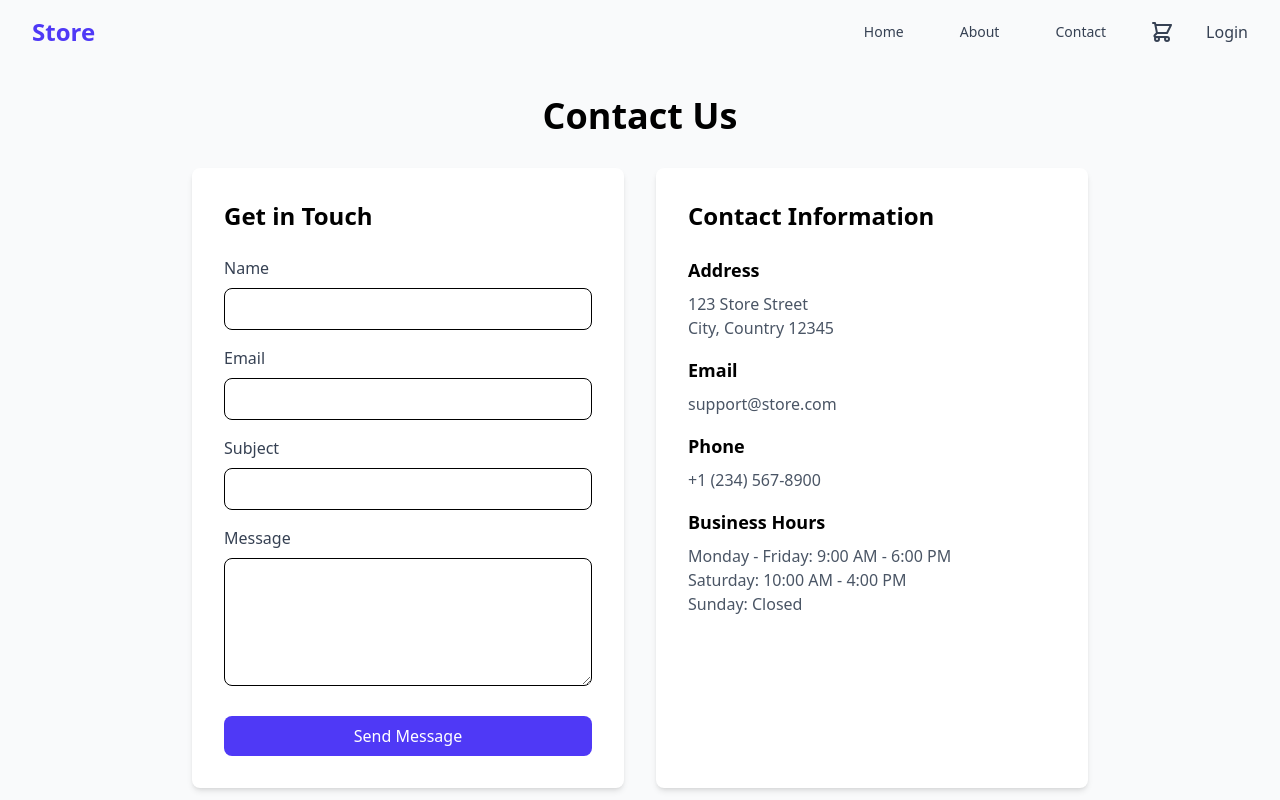
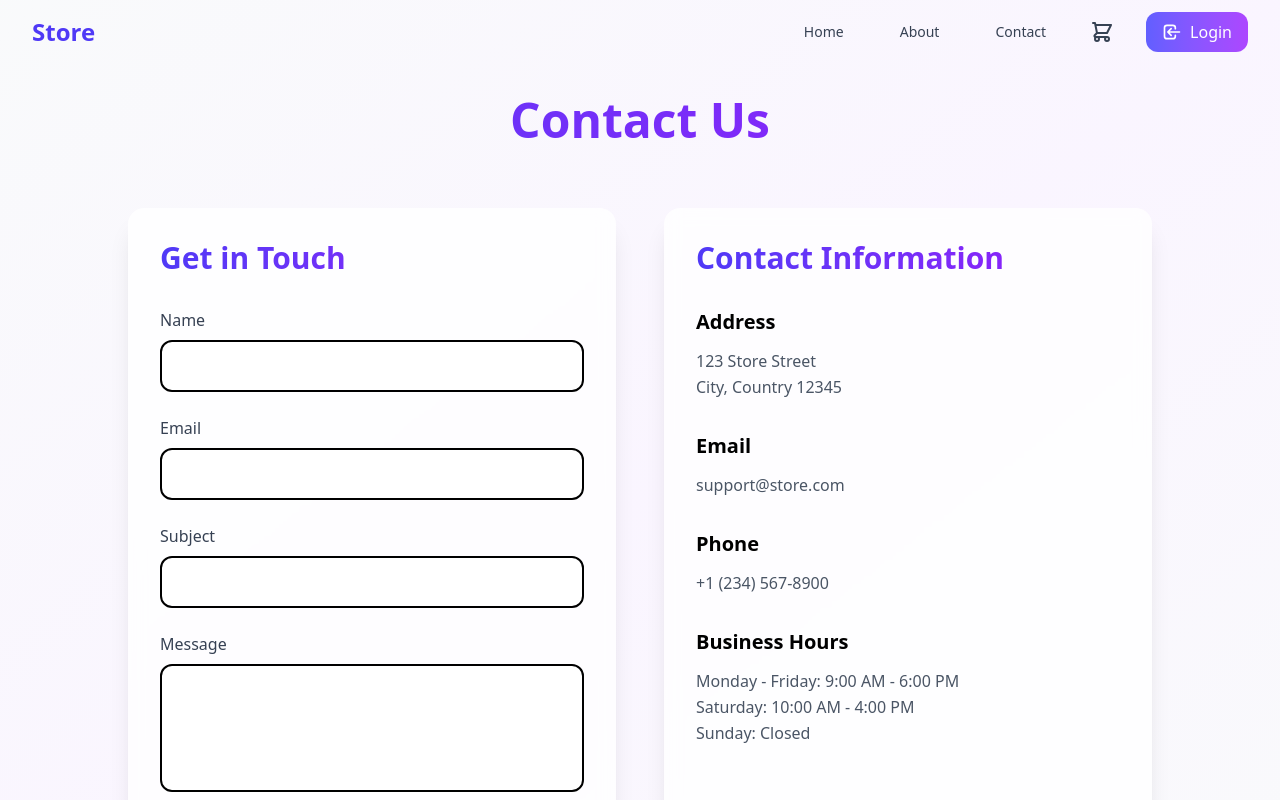
Before and after one commit to ahmed-kkamel/frontend-beshara-task, a Next.js app: page /contact in a window 1280 px wide. Shown: the top 800 px of the page. Built offline with nearby package versions, Linux system fonts and the light colour scheme.

Commit message:
feture/Navbar fix user menu

```diff
--- a/package.json
+++ b/package.json
@@ -12,7 +12,8 @@
     "framer-motion": "^12.4.7",
     "next": "15.2.0",
     "react": "^19.0.0",
-    "react-dom": "^19.0.0"
+    "react-dom": "^19.0.0",
+    "react-hot-toast": "^2.5.2"
   },
   "devDependencies": {
     "@eslint/eslintrc": "^3",
--- a/src/app/cart/page.tsx
+++ b/src/app/cart/page.tsx
@@ -35,12 +35,14 @@ export default function Cart() {
     );
     setCartItems(newItems);
     localStorage.setItem('cart', JSON.stringify(newItems));
+    window.dispatchEvent(new Event('cartUpdated'));
   };
 
   const removeItem = (id: number) => {
     const newItems = cartItems.filter(item => item.id !== id);
     setCartItems(newItems);
     localStorage.setItem('cart', JSON.stringify(newItems));
+    window.dispatchEvent(new Event('cartUpdated'));
   };
 
   const subtotal = cartItems.reduce((sum, item) => sum + item.price * item.quantity, 0);
--- a/src/app/contact/page.tsx
+++ b/src/app/contact/page.tsx
@@ -1,6 +1,7 @@
 'use client';
 
 import { useState } from 'react';
+import { motion } from 'framer-motion';
 
 export default function Contact() {
   const [formData, setFormData] = useState({
@@ -12,95 +13,141 @@ export default function Contact() {
 
   const handleSubmit = (e: React.FormEvent) => {
     e.preventDefault();
-    // In a real application, you would send this data to your backend
     alert('Thank you for your message! We will get back to you soon.');
     setFormData({ name: '', email: '', subject: '', message: '' });
   };
 
+  const inputClasses = "w-full px-4 py-3 border-2 rounded-xl bg-white/50 backdrop-blur-sm focus:outline-none focus:border-indigo-500 transition-all duration-300";
+
   return (
-    <div className="min-h-screen bg-gray-50">
+    <div className="min-h-screen bg-gradient-to-br from-gray-50 via-purple-50 to-gray-50">
       <div className="container mx-auto px-4 py-24">
-        <div className="max-w-4xl mx-auto">
-          <h1 className="text-4xl font-bold mb-8 text-center">Contact Us</h1>
+        <motion.div
+          initial={{ opacity: 0 }}
+          animate={{ opacity: 1 }}
+          className="max-w-5xl mx-auto"
+        >
+          <motion.h1
+            initial={{ y: -20 }}
+            animate={{ y: 0 }}
+            className="text-5xl font-bold mb-16 text-center bg-gradient-to-r from-indigo-600 to-purple-600 bg-clip-text text-transparent"
+          >
+            Contact Us
+          </motion.h1>
 
-          <div className="grid grid-cols-1 md:grid-cols-2 gap-8">
-            <div className="bg-white rounded-lg shadow-md p-8">
-              <h2 className="text-2xl font-semibold mb-6">Get in Touch</h2>
-              <form onSubmit={handleSubmit}>
-                <div className="mb-4">
-                  <label className="block text-gray-700 mb-2">Name</label>
-                  <input
-                    type="text"
-                    value={formData.name}
-                    onChange={(e) => setFormData({ ...formData, name: e.target.value })}
-                    className="w-full px-4 py-2 border rounded-lg focus:outline-none focus:border-indigo-500"
-                    required
-                  />
-                </div>
-                <div className="mb-4">
-                  <label className="block text-gray-700 mb-2">Email</label>
-                  <input
-                    type="email"
-                    value={formData.email}
-                    onChange={(e) => setFormData({ ...formData, email: e.target.value })}
-                    className="w-full px-4 py-2 border rounded-lg focus:outline-none focus:border-indigo-500"
-                    required
-                  />
-                </div>
-                <div className="mb-4">
-                  <label className="block text-gray-700 mb-2">Subject</label>
-                  <input
-                    type="text"
-                    value={formData.subject}
-                    onChange={(e) => setFormData({ ...formData, subject: e.target.value })}
-                    className="w-full px-4 py-2 border rounded-lg focus:outline-none focus:border-indigo-500"
-                    required
-                  />
-                </div>
-                <div className="mb-6">
-                  <label className="block text-gray-700 mb-2">Message</label>
+          <div className="grid grid-cols-1 md:grid-cols-2 gap-12">
+            <motion.div
+              initial={{ x: -50, opacity: 0 }}
+              animate={{ x: 0, opacity: 1 }}
+              transition={{ delay: 0.2 }}
+              className="bg-white/80 backdrop-blur-sm rounded-2xl shadow-xl p-8"
+            >
+              <h2 className="text-3xl font-bold mb-8 bg-gradient-to-r from-indigo-600 to-purple-600 bg-clip-text text-transparent">Get in Touch</h2>
+              <form onSubmit={handleSubmit} className="space-y-6">
+                {[
+                  { name: 'name', label: 'Name', type: 'text' },
+                  { name: 'email', label: 'Email', type: 'email' },
+                  { name: 'subject', label: 'Subject', type: 'text' }
+                ].map((field, index) => (
+                  <motion.div
+                    key={field.name}
+                    initial={{ x: -30, opacity: 0 }}
+                    animate={{ x: 0, opacity: 1 }}
+                    transition={{ delay: 0.3 + index * 0.1 }}
+                  >
+                    <label className="block text-gray-700 mb-2 font-medium">{field.label}</label>
+                    <input
+                      type={field.type}
+                      value={formData[field.name as keyof typeof formData]}
+                      onChange={(e) => setFormData({ ...formData, [field.name]: e.target.value })}
+                      className={inputClasses}
+                      required
+                    />
+                  </motion.div>
+                ))}
+
+                <motion.div
+                  initial={{ x: -30, opacity: 0 }}
+                  animate={{ x: 0, opacity: 1 }}
+                  transition={{ delay: 0.6 }}
+                >
+                  <label className="block text-gray-700 mb-2 font-medium">Message</label>
                   <textarea
                     value={formData.message}
                     onChange={(e) => setFormData({ ...formData, message: e.target.value })}
-                    className="w-full px-4 py-2 border rounded-lg focus:outline-none focus:border-indigo-500 h-32"
+                    className={`${inputClasses} h-32 resize-none`}
                     required
                   ></textarea>
-                </div>
-                <button
+                </motion.div>
+
+                <motion.button
                   type="submit"
-                  className="w-full bg-indigo-600 text-white py-2 px-4 rounded-lg hover:bg-indigo-700 transition-colors"
+                  className="w-full bg-gradient-to-r from-indigo-600 to-purple-600 text-white py-3 px-6 rounded-xl
+                           font-medium shadow-lg shadow-indigo-500/30 hover:shadow-indigo-500/50
+                           transform hover:scale-[1.02] transition-all duration-300"
+                  whileHover={{ scale: 1.02 }}
+                  whileTap={{ scale: 0.98 }}
                 >
                   Send Message
-                </button>
+                </motion.button>
               </form>
-            </div>
+            </motion.div>
 
-            <div className="bg-white rounded-lg shadow-md p-8">
-              <h2 className="text-2xl font-semibold mb-6">Contact Information</h2>
-              <div className="space-y-4">
-                <div>
-                  <h3 className="text-lg font-semibold mb-2">Address</h3>
-                  <p className="text-gray-600">123 Store Street</p>
-                  <p className="text-gray-600">City, Country 12345</p>
-                </div>
-                <div>
-                  <h3 className="text-lg font-semibold mb-2">Email</h3>
-                  <p className="text-gray-600">support@store.com</p>
-                </div>
-                <div>
-                  <h3 className="text-lg font-semibold mb-2">Phone</h3>
-                  <p className="text-gray-600">+1 (234) 567-8900</p>
-                </div>
-                <div>
-                  <h3 className="text-lg font-semibold mb-2">Business Hours</h3>
-                  <p className="text-gray-600">Monday - Friday: 9:00 AM - 6:00 PM</p>
-                  <p className="text-gray-600">Saturday: 10:00 AM - 4:00 PM</p>
-                  <p className="text-gray-600">Sunday: Closed</p>
-                </div>
+            <motion.div
+              initial={{ x: 50, opacity: 0 }}
+              animate={{ x: 0, opacity: 1 }}
+              transition={{ delay: 0.4 }}
+              className="bg-white/80 backdrop-blur-sm rounded-2xl shadow-xl p-8"
+            >
+              <h2 className="text-3xl font-bold mb-8 bg-gradient-to-r from-indigo-600 to-purple-600 bg-clip-text text-transparent">
+                Contact Information
+              </h2>
+              <div className="space-y-8">
+                {[
+                  {
+                    title: 'Address',
+                    content: ['123 Store Street', 'City, Country 12345'],
+                    delay: 0.5
+                  },
+                  {
+                    title: 'Email',
+                    content: ['support@store.com'],
+                    delay: 0.6
+                  },
+                  {
+                    title: 'Phone',
+                    content: ['+1 (234) 567-8900'],
+                    delay: 0.7
+                  },
+                  {
+                    title: 'Business Hours',
+                    content: [
+                      'Monday - Friday: 9:00 AM - 6:00 PM',
+                      'Saturday: 10:00 AM - 4:00 PM',
+                      'Sunday: Closed'
+                    ],
+                    delay: 0.8
+                  }
+                ].map((item, index) => (
+                  <motion.div
+                    key={index}
+                    initial={{ x: 30, opacity: 0 }}
+                    animate={{ x: 0, opacity: 1 }}
+                    transition={{ delay: item.delay }}
+                    className="group"
+                  >
+                    <h3 className="text-xl font-semibold mb-3 group-hover:text-indigo-600 transition-colors">
+                      {item.title}
+                    </h3>
+                    {item.content.map((line, i) => (
+                      <p key={i} className="text-gray-600 leading-relaxed">{line}</p>
+                    ))}
+                  </motion.div>
+                ))}
               </div>
-            </div>
+            </motion.div>
           </div>
-        </div>
+        </motion.div>
       </div>
     </div>
   );
--- a/src/app/layout.tsx
+++ b/src/app/layout.tsx
@@ -3,6 +3,7 @@ import { Inter } from 'next/font/google';
 import NavbarLayout from '@/components/layout/NavbarLayout';
 import './globals.css';
 import LoadingSpinner from '@/components/ui/LoadingSpinner';
+import { Toaster } from 'react-hot-toast';
 
 const inter = Inter({ subsets: ['latin'] });
 
@@ -22,6 +23,7 @@ export default function RootLayout({
         <NavbarLayout />
         <Suspense fallback={<LoadingSpinner />}>
           {children}
+          <Toaster />
         </Suspense>
       </body>
     </html>
--- a/src/components/layout/CartIcon.tsx
+++ b/src/components/layout/CartIcon.tsx
@@ -2,33 +2,63 @@
 
 import Link from 'next/link';
 import { useEffect, useState } from 'react';
+import { motion, AnimatePresence } from 'framer-motion';
 
 export default function CartIcon() {
   const [itemCount, setItemCount] = useState(0);
 
   useEffect(() => {
-    const cart = JSON.parse(localStorage.getItem('cart') || '[]');
-    setItemCount(cart.length);
-
-    const handleStorage = () => {
-      const updatedCart = JSON.parse(localStorage.getItem('cart') || '[]');
-      setItemCount(updatedCart.length);
+    const updateCartCount = () => {
+      const cart = JSON.parse(localStorage.getItem('cart') || '[]');
+      // Sum up quantities instead of counting items
+      const totalItems = cart.reduce((sum: number, item: any) =>
+        sum + (item.quantity || 1), 0
+      );
+      setItemCount(totalItems);
     };
 
-    window.addEventListener('storage', handleStorage);
-    return () => window.removeEventListener('storage', handleStorage);
+    // Initial count
+    updateCartCount();
+
+    // Listen for updates
+    window.addEventListener('cartUpdated', updateCartCount);
+    window.addEventListener('storage', updateCartCount);
+
+    return () => {
+      window.removeEventListener('cartUpdated', updateCartCount);
+      window.removeEventListener('storage', updateCartCount);
+    };
   }, []);
 
   return (
     <Link href="/cart" className="relative group">
-      <svg className="w-6 h-6 text-gray-700 group-hover:text-indigo-600" fill="none" viewBox="0 0 24 24" stroke="currentColor">
-        <path strokeLinecap="round" strokeLinejoin="round" strokeWidth={2} d="M3 3h2l.4 2M7 13h10l4-8H5.4M7 13L5.4 5M7 13l-2.293 2.293c-.63.63-.184 1.707.707 1.707H17m0 0a2 2 0 100 4 2 2 0 000-4zm-8 2a2 2 0 11-4 0 2 2 0 014 0z" />
-      </svg>
-      {itemCount > 0 && (
-        <span className="absolute -top-2 -right-2 bg-red-500 text-white text-xs rounded-full h-5 w-5 flex items-center justify-center">
-          {itemCount}
-        </span>
-      )}
+      <motion.div
+        whileHover={{ scale: 1.1 }}
+        whileTap={{ scale: 0.9 }}
+      >
+        <svg className="w-6 h-6 text-gray-700 group-hover:text-indigo-600 transition-colors duration-200"
+             fill="none"
+             viewBox="0 0 24 24"
+             stroke="currentColor">
+          <path strokeLinecap="round"
+                strokeLinejoin="round"
+                strokeWidth={2}
+                d="M3 3h2l.4 2M7 13h10l4-8H5.4M7 13L5.4 5M7 13l-2.293 2.293c-.63.63-.184 1.707.707 1.707H17m0 0a2 2 0 100 4 2 2 0 000-4zm-8 2a2 2 0 11-4 0 2 2 0 014 0z" />
+        </svg>
+      </motion.div>
+      <AnimatePresence>
+        {itemCount > 0 && (
+          <motion.span
+            initial={{ scale: 0 }}
+            animate={{ scale: 1 }}
+            exit={{ scale: 0 }}
+            className="absolute -top-2 -right-2 bg-gradient-to-r from-red-500 to-pink-500 text-white text-xs
+                     rounded-full h-5 w-5 flex items-center justify-center shadow-md"
+          >
+            {itemCount}
+          </motion.span>
+        )}
+      </AnimatePresence>
     </Link>
   );
 }
--- a/src/components/layout/UserMenu.tsx
+++ b/src/components/layout/UserMenu.tsx
@@ -1,57 +1,129 @@
 'use client';
 
-import { useState, useEffect } from 'react';
+import { useState, useEffect, useRef } from 'react';
 import Link from 'next/link';
 import { useRouter } from 'next/navigation';
+import { motion, AnimatePresence } from 'framer-motion';
+
+interface User {
+  firstName: string;
+  lastName: string;
+  email: string;
+  username: string;
+}
 
 export default function UserMenu() {
-  const [user, setUser] = useState<any>(null);
+  const [user, setUser] = useState<User | null>(null);
   const [isOpen, setIsOpen] = useState(false);
+  const menuRef = useRef<HTMLDivElement>(null);
   const router = useRouter();
 
   useEffect(() => {
     const savedUser = localStorage.getItem('currentUser');
     if (savedUser) setUser(JSON.parse(savedUser));
+
+    const handleClickOutside = (event: MouseEvent) => {
+      if (menuRef.current && !menuRef.current.contains(event.target as Node)) {
+        setIsOpen(false);
+      }
+    };
+
+    document.addEventListener('mousedown', handleClickOutside);
+    return () => document.removeEventListener('mousedown', handleClickOutside);
   }, []);
 
   const handleLogout = () => {
     localStorage.removeItem('currentUser');
+    localStorage.removeItem('cart');
     setUser(null);
+    window.dispatchEvent(new Event('cartUpdated'));
     router.push('/auth/login');
   };
 
+  const menuItems = [
+    { label: 'Profile', icon: '👤', href: '/profile' },
+    { label: 'Orders', icon: '📦', href: '/orders' },
+    { label: 'Wishlist', icon: '❤️', href: '/wishlist' },
+    { label: 'Settings', icon: '⚙️', href: '/settings' },
+  ];
+
   return (
-    <div className="relative">
+    <div className="relative" ref={menuRef}>
       {user ? (
         <div>
-          <button
+          <motion.button
             onClick={() => setIsOpen(!isOpen)}
-            className="flex items-center space-x-2 text-gray-700 hover:text-indigo-600"
+            className="flex items-center space-x-3 px-4 py-2 rounded-xl hover:bg-gray-100 transition-colors duration-200"
+            whileHover={{ scale: 1.02 }}
+            whileTap={{ scale: 0.98 }}
           >
-            <span>{user.firstName || 'User'}</span>
-            <svg className="w-4 h-4" fill="none" stroke="currentColor" viewBox="0 0 24 24">
+            <div className="w-8 h-8 rounded-full bg-gradient-to-r from-indigo-500 to-purple-500 flex items-center justify-center text-white font-medium">
+              {user.firstName[0].toUpperCase()}
+            </div>
+            <span className="font-medium text-gray-700">{user.firstName}</span>
+            <motion.svg
+              className="w-4 h-4 text-gray-500"
+              fill="none"
+              stroke="currentColor"
+              viewBox="0 0 24 24"
+              animate={{ rotate: isOpen ? 180 : 0 }}
+            >
               <path strokeLinecap="round" strokeLinejoin="round" strokeWidth={2} d="M19 9l-7 7-7-7" />
-            </svg>
-          </button>
+            </motion.svg>
+          </motion.button>
 
+          <AnimatePresence>
             {isOpen && (
-            <div className="absolute right-0 mt-2 w-48 bg-white rounded-md shadow-lg py-1">
+              <motion.div
+                initial={{ opacity: 0, y: -10 }}
+                animate={{ opacity: 1, y: 0 }}
+                exit={{ opacity: 0, y: -10 }}
+                transition={{ duration: 0.2 }}
+                className="absolute right-0 mt-2 w-64 bg-white rounded-2xl shadow-xl py-2 border border-gray-100"
+              >
+                <div className="px-4 py-3 border-b border-gray-100">
+                  <p className="font-medium text-gray-800">{`${user.firstName} ${user.lastName}`}</p>
+                  <p className="text-sm text-gray-500">{user.email}</p>
+                </div>
+
+                <div className="py-2">
+                  {menuItems.map((item, index) => (
+                    <Link
+                      key={item.label}
+                      href={item.href}
+                      className="flex items-center space-x-3 px-4 py-2 text-gray-700 hover:bg-gray-50 transition-colors"
+                    >
+                      <span className="text-xl">{item.icon}</span>
+                      <span>{item.label}</span>
+                    </Link>
+                  ))}
+                </div>
+
+                <div className="border-t border-gray-100 mt-2 pt-2">
                   <button
                     onClick={handleLogout}
-                className="block w-full text-left px-4 py-2 text-sm text-gray-700 hover:bg-gray-100"
+                    className="flex items-center space-x-3 px-4 py-2 text-red-600 hover:bg-red-50 transition-colors w-full"
                   >
-                Logout
+                    <span className="text-xl">🚪</span>
+                    <span>Logout</span>
                   </button>
                 </div>
+              </motion.div>
             )}
+          </AnimatePresence>
         </div>
       ) : (
+        <motion.div whileHover={{ scale: 1.05 }} whileTap={{ scale: 0.95 }}>
           <Link
             href="/auth/login"
-          className="text-gray-700 hover:text-indigo-600"
+            className="flex items-center space-x-2 px-4 py-2 rounded-xl bg-gradient-to-r from-indigo-500 to-purple-500 text-white font-medium hover:shadow-md transition-all duration-200"
           >
-          Login
+            <svg className="w-5 h-5" fill="none" stroke="currentColor" viewBox="0 0 24 24">
+              <path strokeLinecap="round" strokeLinejoin="round" strokeWidth={2} d="M11 16l-4-4m0 0l4-4m-4 4h14m-5 4v1a3 3 0 01-3 3H6a3 3 0 01-3-3V7a3 3 0 013-3h7a3 3 0 013 3v1" />
+            </svg>
+            <span>Login</span>
           </Link>
+        </motion.div>
       )}
     </div>
   );
```
Also changed, not shown: src/app/about/page.tsx (+64 -22 lines), src/components/product/ProductInfo.tsx (+50 -4 lines), 1 other file (tests, documents, lock files or other folders). Lines whose indentation alone changed are shown as unchanged.
